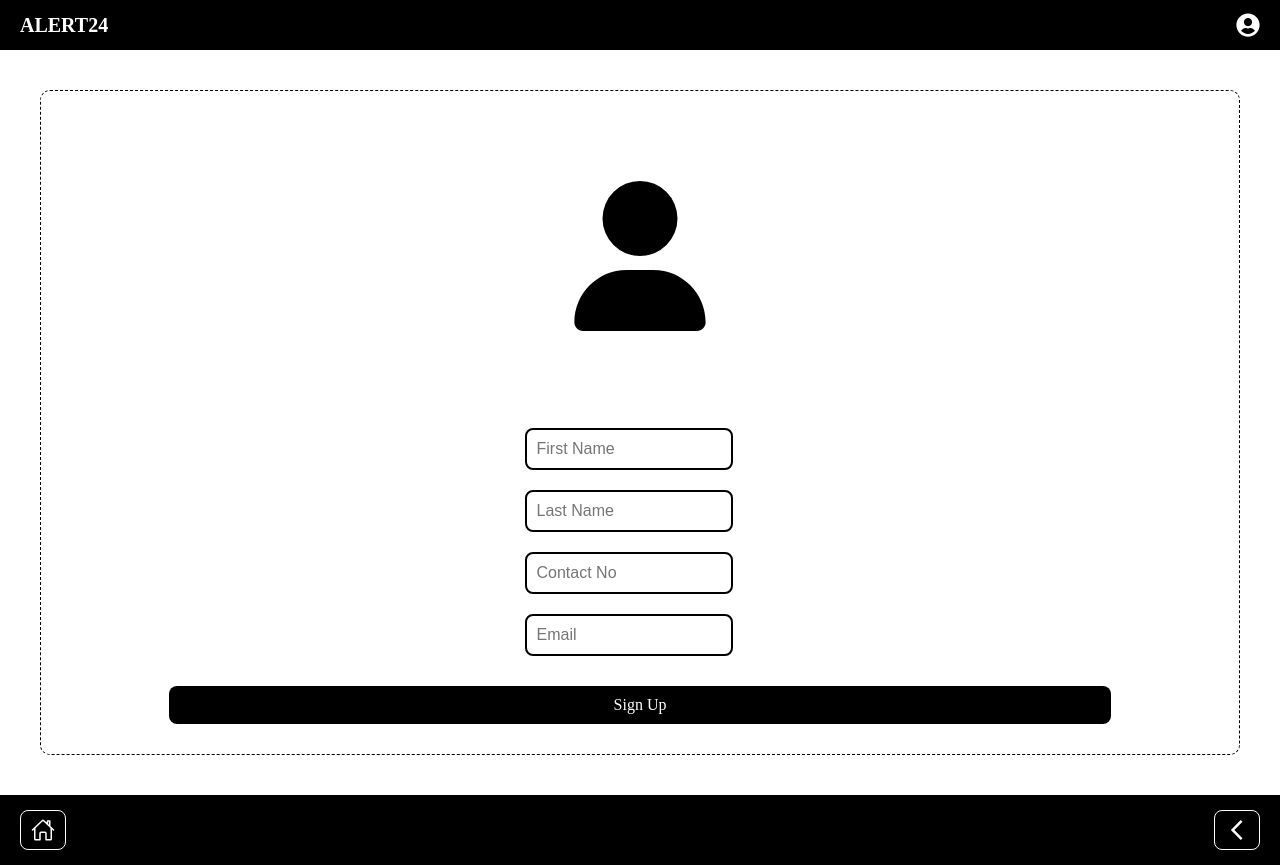
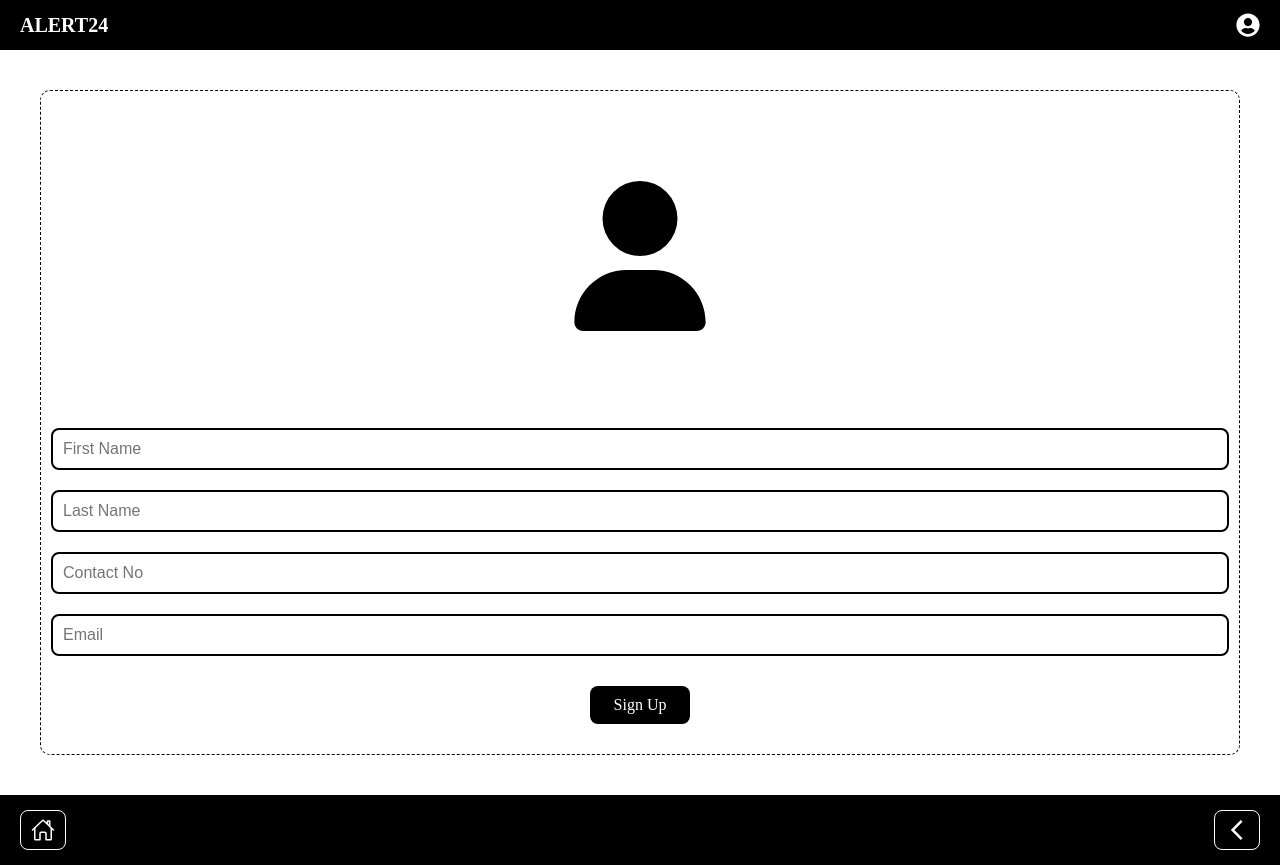
Before and after one commit to Muralikrishna22/alert24, a React (Vite) app: page /register in a window 1280 px wide. Built offline with nearby package versions, Linux system fonts and the light colour scheme.

Commit message:
css fixes

```diff
--- a/src/Modules/LoginPage/styles.css
+++ b/src/Modules/LoginPage/styles.css
@@ -33,7 +33,6 @@
 .form {
   display: flex;
   flex-direction: column;
-  align-items: center;
 }
 
 .input {
@@ -53,13 +52,14 @@
 }
 
 .button {
-  width: 80%;
+  min-width: 120px;
   padding: 10px;
   margin: 20px 0;
   background-color: #000;
   color: #fff;
   border: none;
   font-size: 16px;
+  align-self: auto;
 }
 
 
--- a/src/Modules/Registration/styles.css
+++ b/src/Modules/Registration/styles.css
@@ -33,7 +33,6 @@
 .form {
     display: flex;
     flex-direction: column;
-    align-items: center;
 }
 
 .input {
@@ -46,6 +45,7 @@
     border-radius: 8px;
     outline: none;
     border: 2px solid black;
+    width: -webkit-fill-available;
 }
 
 .input:focus {
@@ -53,11 +53,12 @@
 }
 
 .button {
-    width: 80%;
+    min-width: 100px;
     padding: 10px;
     margin: 20px 0;
     background-color: #000;
     color: #fff;
     border: none;
     font-size: 16px;
+    align-self: center;
 }
```
